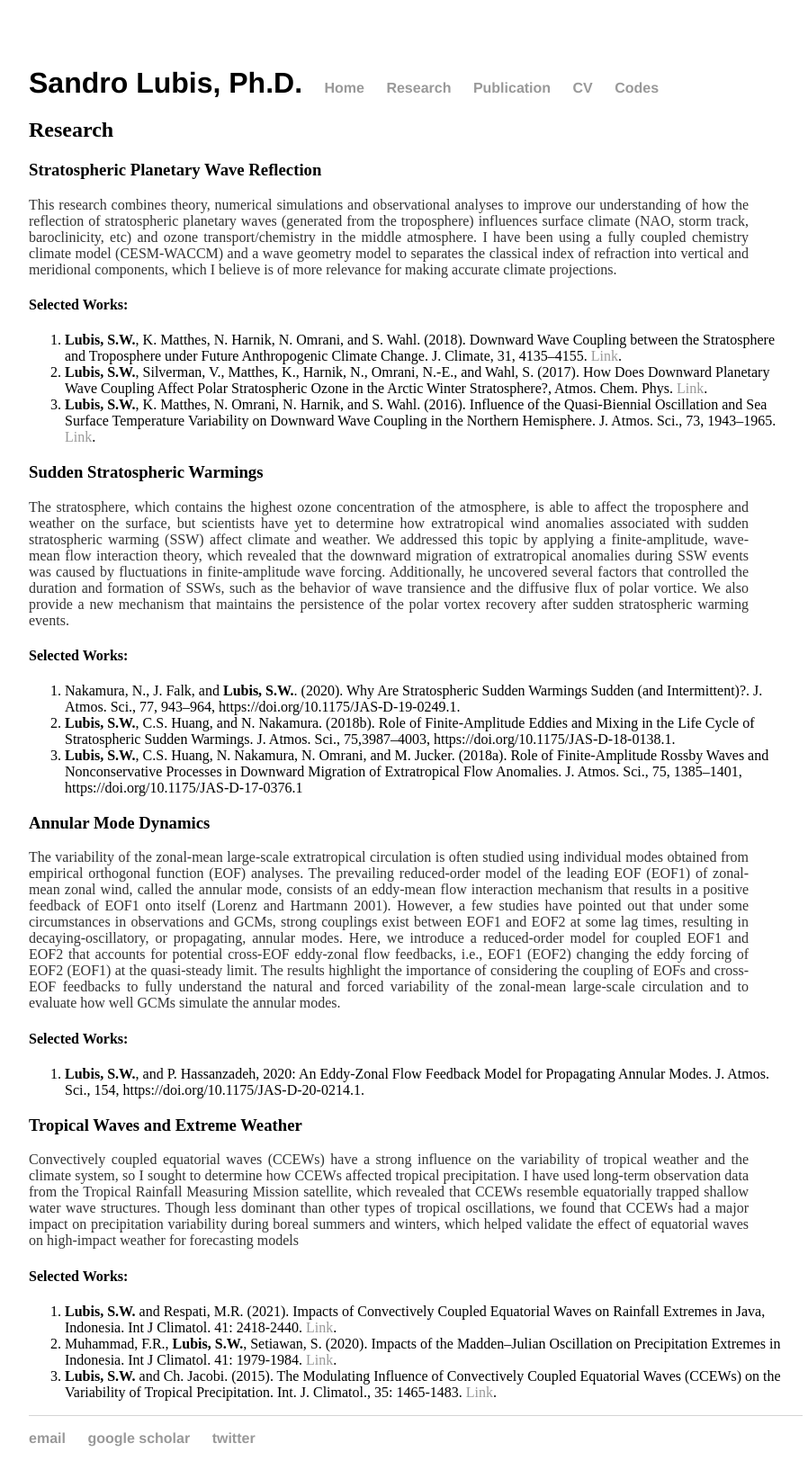
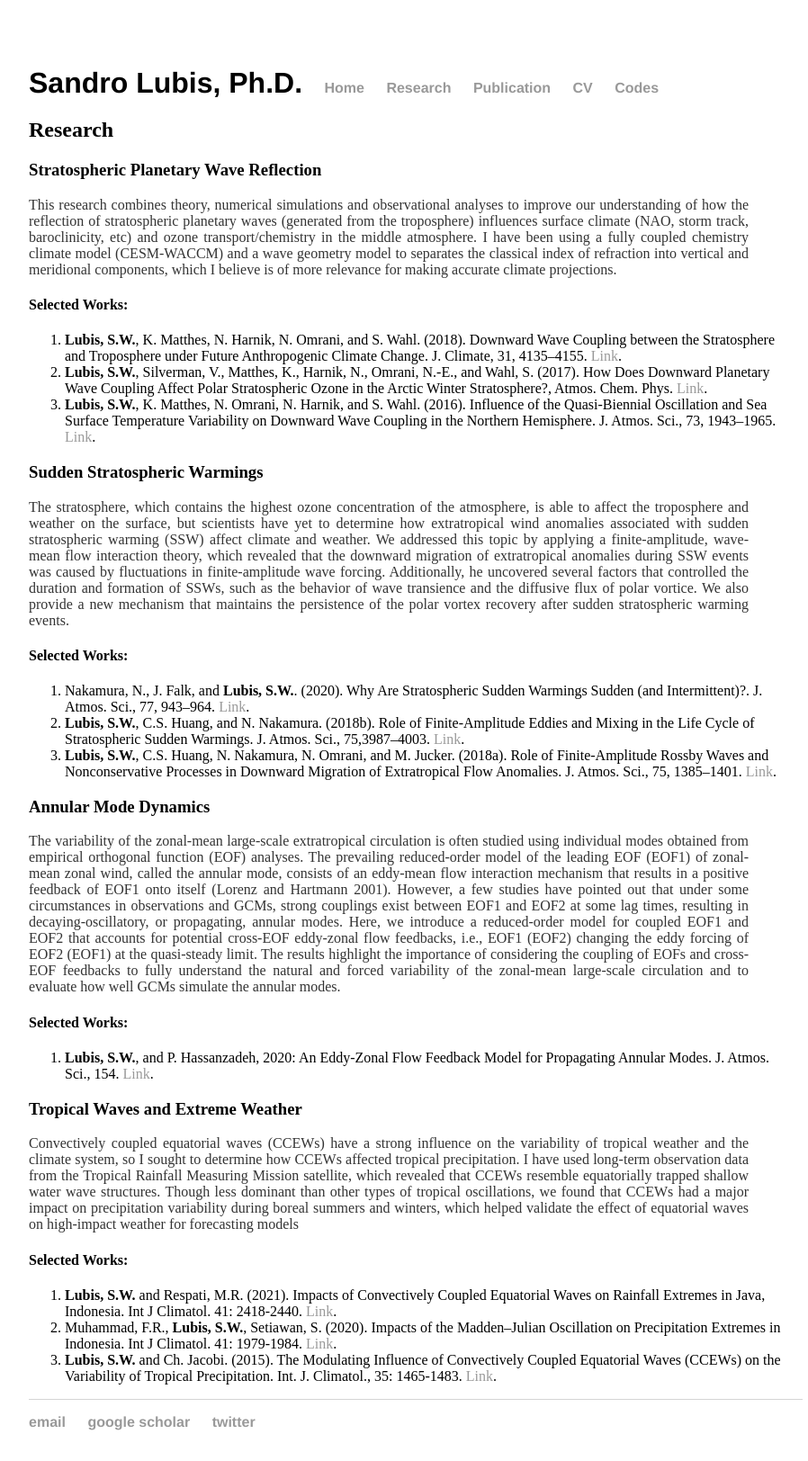
Before and after one commit to sandrolubis/sandrolubis.github.io, a Jekyll site: the page built from research/index.html, in a window 1280 px wide. Shown: the whole page at 90% size, without its empty margins (276-1174 px from the left). Built offline with Jekyll 4.4.1, drawn with Linux system fonts in a browser that asks for light colours.

Commit message:
Update index.html

```diff
--- a/research/index.html
+++ b/research/index.html
@@ -15,7 +15,7 @@ title: Research Interests | Sandro Lubis
 			  <li><b>Lubis, S.W.</b>, K. Matthes, N. Harnik, N. Omrani, and S. Wahl. (2018). Downward Wave Coupling between the Stratosphere and Troposphere under Future Anthropogenic Climate Change. J. Climate, 31, 4135–4155. <a href="https://doi.org/10.1175/JCLI-D-17-0382.1">Link</a>.</li>
 			  <li><b>Lubis, S.W.</b>, Silverman, V., Matthes, K., Harnik, N., Omrani, N.-E., and Wahl, S. (2017). How Does Downward Planetary Wave Coupling Affect Polar Stratospheric Ozone in the Arctic Winter Stratosphere?, Atmos. Chem. Phys. <a href="https://doi.org/10.5194/acp-2016-558">Link</a>.</li>
 			  <li><b>Lubis, S.W.</b>, K. Matthes, N. Omrani, N. Harnik, and S. Wahl. (2016). Influence of the Quasi-Biennial Oscillation and Sea Surface Temperature Variability on Downward Wave Coupling in the Northern Hemisphere.
-				  J. Atmos. Sci., 73, 1943–1965. <a href="https://10.1175/JAS-D-15-0072.1">Link</a>. </li>
+				  J. Atmos. Sci., 73, 1943–1965. <a href="https://doi.org/10.1175/JAS-D-15-0072.1">Link</a>. </li>
 			</ol>
 
 
@@ -29,11 +29,11 @@ title: Research Interests | Sandro Lubis
 			<h4>Selected Works:</h4>
 			<ol>
 			  <li>Nakamura, N., J. Falk, and <b>Lubis, S.W.</b>. (2020). Why Are Stratospheric Sudden Warmings Sudden (and Intermittent)?.
-			      J. Atmos. Sci., 77, 943–964, https://doi.org/10.1175/JAS-D-19-0249.1.</li>
+			      J. Atmos. Sci., 77, 943–964. <a href="https://doi.org/10.1175/JAS-D-19-0249.1">Link</a>.</li>
 			  <li><b>Lubis, S.W.</b>, C.S. Huang, and N. Nakamura. (2018b). Role of Finite-Amplitude Eddies and Mixing in the Life Cycle of Stratospheric Sudden Warmings.
-			      J. Atmos. Sci., 75,3987–4003, https://doi.org/10.1175/JAS-D-18-0138.1.</li>
+			      J. Atmos. Sci., 75,3987–4003. <a href="https://doi.org/10.1175/JAS-D-18-0138.1">Link</a>.</li>
 			  <li><b>Lubis, S.W.</b>, C.S. Huang, N. Nakamura, N. Omrani, and M. Jucker. (2018a). Role of Finite-Amplitude Rossby Waves and Nonconservative Processes in Downward Migration of Extratropical
-		              Flow Anomalies. J. Atmos. Sci., 75, 1385–1401, https://doi.org/10.1175/JAS-D-17-0376.1</li>
+		              Flow Anomalies. J. Atmos. Sci., 75, 1385–1401. <a href="https://doi.org/10.1175/JAS-D-17-0376.1">Link</a>.</li>
 			</ol>
 
 
@@ -47,8 +47,7 @@ title: Research Interests | Sandro Lubis
 				The results highlight the importance of considering the coupling of EOFs and cross-EOF feedbacks to fully understand the natural and forced variability of the zonal-mean large-scale circulation and to evaluate how well GCMs simulate the annular modes.</font></p>
 			<h4>Selected Works:</h4>
 			<ol>
-			  <li><b>Lubis, S.W.</b>, and P. Hassanzadeh, 2020: An Eddy-Zonal Flow Feedback Model for Propagating Annular Modes. J. Atmos. Sci., 154,
-			      https://doi.org/10.1175/JAS-D-20-0214.1.</li>
+			  <li><b>Lubis, S.W.</b>, and P. Hassanzadeh, 2020: An Eddy-Zonal Flow Feedback Model for Propagating Annular Modes. J. Atmos. Sci., 154. <a href="https://doi.org/10.1175/JAS-D-20-0214.1">Link</a>.</li>
 			</ol>
 
 
```
